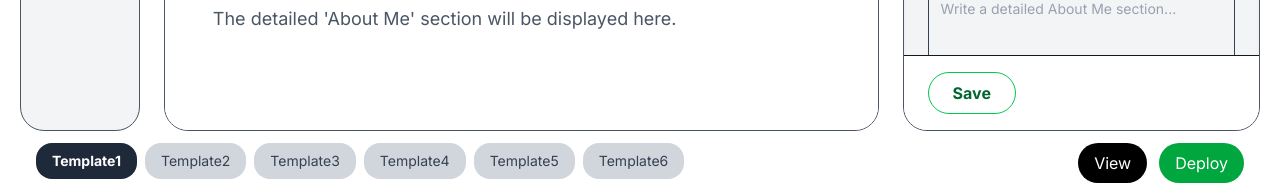
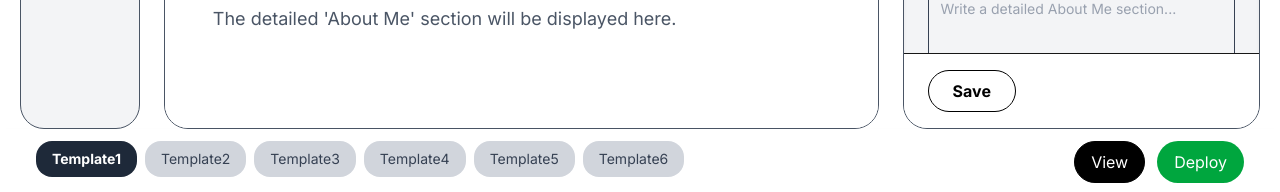
Before and after one commit to dilip27m/devport-frontend, a Next.js app: page /editor in a window 1280 px wide. Shown: the part 605-797 px from the top of the page. Built offline with nearby package versions, Linux system fonts and the light colour scheme; no server answers.

Commit message:
fix : css of save button

```diff
--- a/src/app/(main)/editor/components/Bottombar.tsx
+++ b/src/app/(main)/editor/components/Bottombar.tsx
@@ -50,12 +50,14 @@ const BottomBar: React.FC<BottomBarProps> = ({
     {/* Action Buttons Container */}
     <div className="flex-none">
       <div className="flex items-center space-x-3  p-3">
-        <button className="px-4 py-2 bg-black text-white rounded-3xl hover:bg-white text-black transition">
-          View
-        </button>
-        <button className="px-4 py-2 bg-green-600 text-white rounded-3xl hover:bg-green-700 transition">
-          Deploy
-        </button>
+<button className="px-4 py-2 bg-black text-white rounded-3xl border border-black transition-all duration-300 hover:bg-white hover:text-black">
+  View
+</button>
+
+
+<button className="px-4 py-2 bg-green-600 text-white rounded-3xl border border-transparent  hover:border-black transition-all duration-300">
+  Deploy
+</button>
       </div>
     </div>
 
--- a/src/app/(main)/editor/components/FormContainer.tsx
+++ b/src/app/(main)/editor/components/FormContainer.tsx
@@ -1,6 +1,6 @@
 "use client";
 
-import React from "react";
+import React, { useEffect, useState } from "react";
 import ProfileForm from "./forms/ProfileForm";
 import ProjectsForm from "./forms/ProjectsForm";
 import EducationForm from "./forms/EducationForm";
@@ -29,6 +29,8 @@ const FormContainer: React.FC<FormContainerProps> = ({
   saveStatus,
   lastSaved,
 }) => {
+
+  // 🔥 Updated Save Button Styling
   const getSaveButtonContent = () => {
     switch (saveStatus) {
       case "saving":
@@ -36,8 +38,9 @@ const FormContainer: React.FC<FormContainerProps> = ({
           text: "Saving...",
           disabled: true,
           className:
-            "bg-white text-gray-500 border border-gray-300 cursor-not-allowed",
+            "bg-gray-100 text-gray-500 border border-gray-300 cursor-not-allowed",
         };
+
       case "error":
         return {
           text: "Save Failed",
@@ -45,18 +48,35 @@ const FormContainer: React.FC<FormContainerProps> = ({
           className:
             "bg-red-500 text-white border border-red-600 hover:bg-red-600 hover:border-black",
         };
+
       default:
         return {
           text: "Save",
           disabled: false,
-          className: "",
+          className:
+            "bg-white text-black border border-black hover:bg-gray-100 active:scale-[0.98]",
         };
     }
   };
 
   const saveButton = getSaveButtonContent();
 
-  // Defaults for safe merging
+  // Highlight animation for timestamp
+  const [highlight, setHighlight] = useState(false);
+
+  useEffect(() => {
+    if (saveStatus === "success" && lastSaved) {
+      setHighlight(false);
+      const startTimer = setTimeout(() => setHighlight(true), 10);
+      const stopTimer = setTimeout(() => setHighlight(false), 1000);
+      return () => {
+        clearTimeout(startTimer);
+        clearTimeout(stopTimer);
+      };
+    }
+  }, [saveStatus, lastSaved ?? ""]);
+
+  // Defaults for sections
   const socialDefault = {
     email: data?.profile?.email || "",
     github: "",
@@ -74,7 +94,6 @@ const FormContainer: React.FC<FormContainerProps> = ({
     aboutMe: data?.about?.aboutMe ?? "",
   };
 
-  // 🧩 Central registry for all forms
   const registry: Record<string, React.ReactNode> = {
     Profile: (
       <ProfileForm
@@ -157,10 +176,10 @@ const FormContainer: React.FC<FormContainerProps> = ({
 
   return (
     <div className="flex flex-col h-full">
-      {/* Header line */}
+      {/* Divider */}
       <div className="border-b bg-gray-50" />
 
-      {/* Dynamic form area */}
+      {/* Form area */}
       <div className="flex-1 p-6 overflow-y-auto no-scrollbar pb-32">
         {registry[section] ?? (
           <p className="text-gray-500 text-sm italic">
@@ -171,23 +190,24 @@ const FormContainer: React.FC<FormContainerProps> = ({
 
       {/* Save bar */}
       <div className="sticky bottom-0 w-full bg-white border-t px-6 py-4 flex flex-col sm:flex-row sm:items-center sm:justify-between gap-2 shadow-md">
+
+        {/* 🔥 Updated Save Button */}
         <button
           onClick={onSave}
           disabled={saveButton.disabled}
-          className={`font-bold py-2 px-6 rounded-3xl transition duration-300 ease-in-out
-            ${
-              saveStatus === "error"
-                ? ""
-                : "bg-white text-green-800 border border-green-500 hover:bg-green-600 hover:text-black hover:border-black"
-            }
-            ${saveButton.className}`}
+          className={`font-bold py-2 px-6 rounded-3xl transition duration-300 ease-in-out ${saveButton.className}`}
         >
           {saveButton.text}
         </button>
 
+        {/* Timestamp animation */}
         {lastSaved && (
-          <p className="text-xs text-gray-500 text-right sm:text-left">
-            Last saved: {lastSaved}
+          <p
+            className={`text-xs font-semibold transition-all duration-[1000ms] ease-in-out ${
+              highlight ? "text-black scale-105" : "text-gray-600 scale-100"
+            }`}
+          >
+            {lastSaved}
           </p>
         )}
       </div>
--- /dev/null
+++ b/src/app/(main)/editor/components/a.tsx
@@ -0,0 +1,126 @@
+"use client";
+
+import React, { useEffect, useState } from "react";
+import ProfileForm from "./forms/ProfileForm";
+import ProjectsForm from "./forms/ProjectsForm";
+import { SaveStatus } from "./Bottombar";
+
+interface FormContainerProps {
+  section: string;
+  data: any;
+  setData: React.Dispatch<React.SetStateAction<any>>;
+  onSave: () => void;
+  saveStatus: SaveStatus;
+  lastSaved: string | null;
+}
+
+const FormContainer: React.FC<FormContainerProps> = ({
+  section,
+  data,
+  setData,
+  onSave,
+  saveStatus,
+  lastSaved,
+}) => {
+  const getSaveButtonContent = () => {
+    switch (saveStatus) {
+      case "saving":
+        return {
+          text: "Saving...",
+          disabled: true,
+          className:
+            "bg-gray-200 text-gray-500 border border-gray-300 cursor-not-allowed",
+        };
+      case "error":
+        return {
+          text: "Save Failed",
+          disabled: false,
+          className:
+            "bg-red-500 text-white border border-red-600 hover:bg-red-600 hover:border-black",
+        };
+      default:
+        return {
+          text: "Save",
+          disabled: false,
+          className:
+            "bg-white text-gray-800 border border-gray-400 hover:bg-gray-900 hover:text-white hover:border-black",
+        };
+    }
+  };
+
+  const saveButton = getSaveButtonContent();
+
+  // ✅ Fade effect for timestamp
+  const [highlight, setHighlight] = useState(false);
+
+  useEffect(() => {
+    // Trigger only if saveStatus indicates a successful save
+    if (saveStatus === "success" && lastSaved) {
+      // Reset highlight immediately
+      setHighlight(false);
+
+      // Small delay to re-trigger transition properly
+      const startTimer = setTimeout(() => setHighlight(true), 10);
+
+      // Remove highlight after 3s
+      const stopTimer = setTimeout(() => setHighlight(false), 1000);
+
+      return () => {
+        clearTimeout(startTimer);
+        clearTimeout(stopTimer);
+      };
+    }
+  }, [saveStatus, lastSaved ?? ""]); // ✅ Keep dependencies count constant
+
+  return (
+    <div className="flex flex-col h-full">
+      {/* Header divider */}
+      <div className="border-b bg-gray-50" />
+
+      {/* Scrollable content */}
+      <div className="flex-1 p-6 overflow-y-auto no-scrollbar pb-32">
+        {section === "Profile" && (
+          <ProfileForm
+            data={data.profile}
+            onChange={(field, value) =>
+              setData({
+                ...data,
+                profile: { ...data.profile, [field]: value },
+              })
+            }
+          />
+        )}
+        {section === "Projects" && (
+          <ProjectsForm
+            projects={data.projects}
+            onChange={(projects) => setData({ ...data, projects })}
+          />
+        )}
+      </div>
+
+      {/* Sticky Save bar */}
+      <div className="sticky bottom-0 w-full bg-white border-t px-6 py-4 flex flex-col sm:flex-row sm:items-center sm:justify-between gap-2 shadow-md">
+        <button
+          onClick={onSave}
+          disabled={saveButton.disabled}
+          className={`font-bold py-2 px-6 rounded-3xl transition duration-300 ease-in-out ${saveButton.className}`}
+        >
+          {saveButton.text}
+        </button>
+
+        {/* ✅ Timestamp transition: gray → black */}
+        {lastSaved && (
+          <p
+            className={`text-xs font-semibold transition-all duration-[100ms] ease-in-out ${
+              highlight ? "text-black scale-105" : "text-gray-600 scale-100"
+            }`}
+          >
+            {lastSaved}
+          </p>
+        )}
+      </div>
+    </div>
+  );
+};
+
+export default FormContainer;
```
